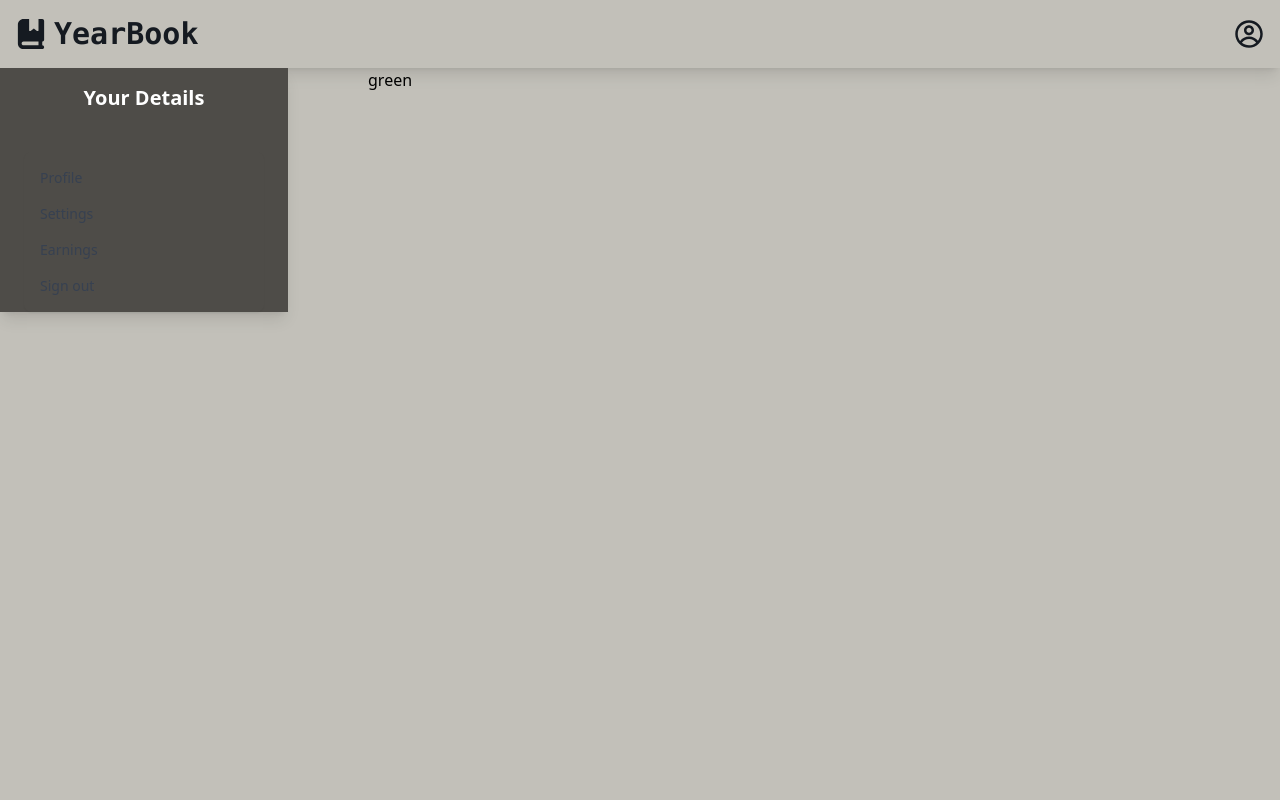
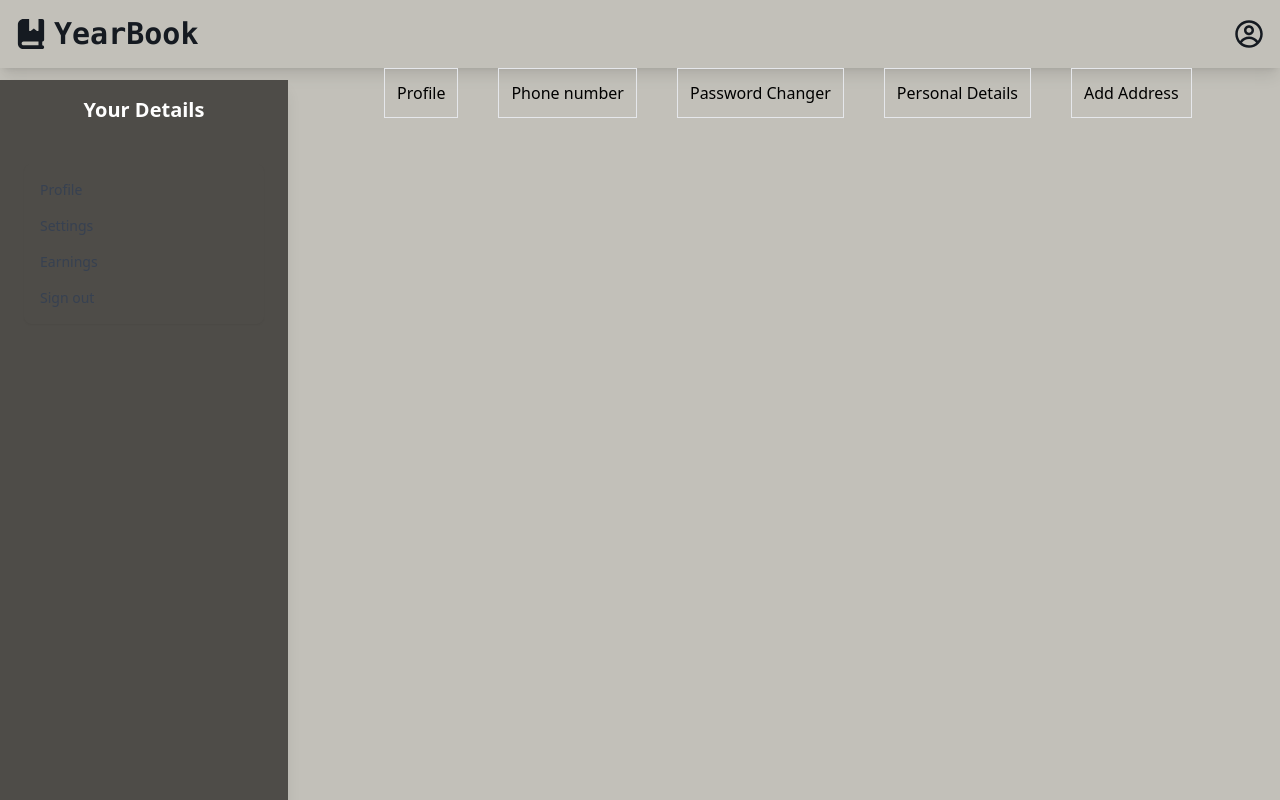
Before and after one commit to Hardelzs/year-book, a React (Vite) app: page /Profile in a window 1280 px wide. Built offline with nearby package versions, Linux system fonts and the light colour scheme.

Commit message:
finished up the view

```diff
--- a/src/Components/Profile.jsx
+++ b/src/Components/Profile.jsx
@@ -21,7 +21,7 @@ const Profile = ({ user }) => {
 
       {/* NavBar  */}
       <div className="flex gap-20">
-        <div className="top-20 left-0 h-full w-72  bg-[#4e4c48] text-white shadow-lg z-50 transition-all duration-75">
+        <div className="fixed top-20 left-0 h-full w-72  bg-[#4e4c48] text-white shadow-lg z-50 transition-all duration-75">
           {/* Sidebar Content */}
           <div className="mt-4 px-6">
             <div className="flex flex-col items-center">
@@ -77,8 +77,16 @@ const Profile = ({ user }) => {
           </div>
         </div>
 
-        <div>
-          green
+          {/* button for each id  */}
+        <div className="ml-96">
+          <div className="flex gap-10">
+            <button className="border p-3">Profile</button>
+            <button className="border p-3">Phone number</button>
+            <button className="border p-3">Password Changer</button>
+            <button className="border p-3">Personal Details</button>
+            <button className="border p-3">Add Address</button>
+
+          </div>
         </div>
       </div>
     </div>
```
